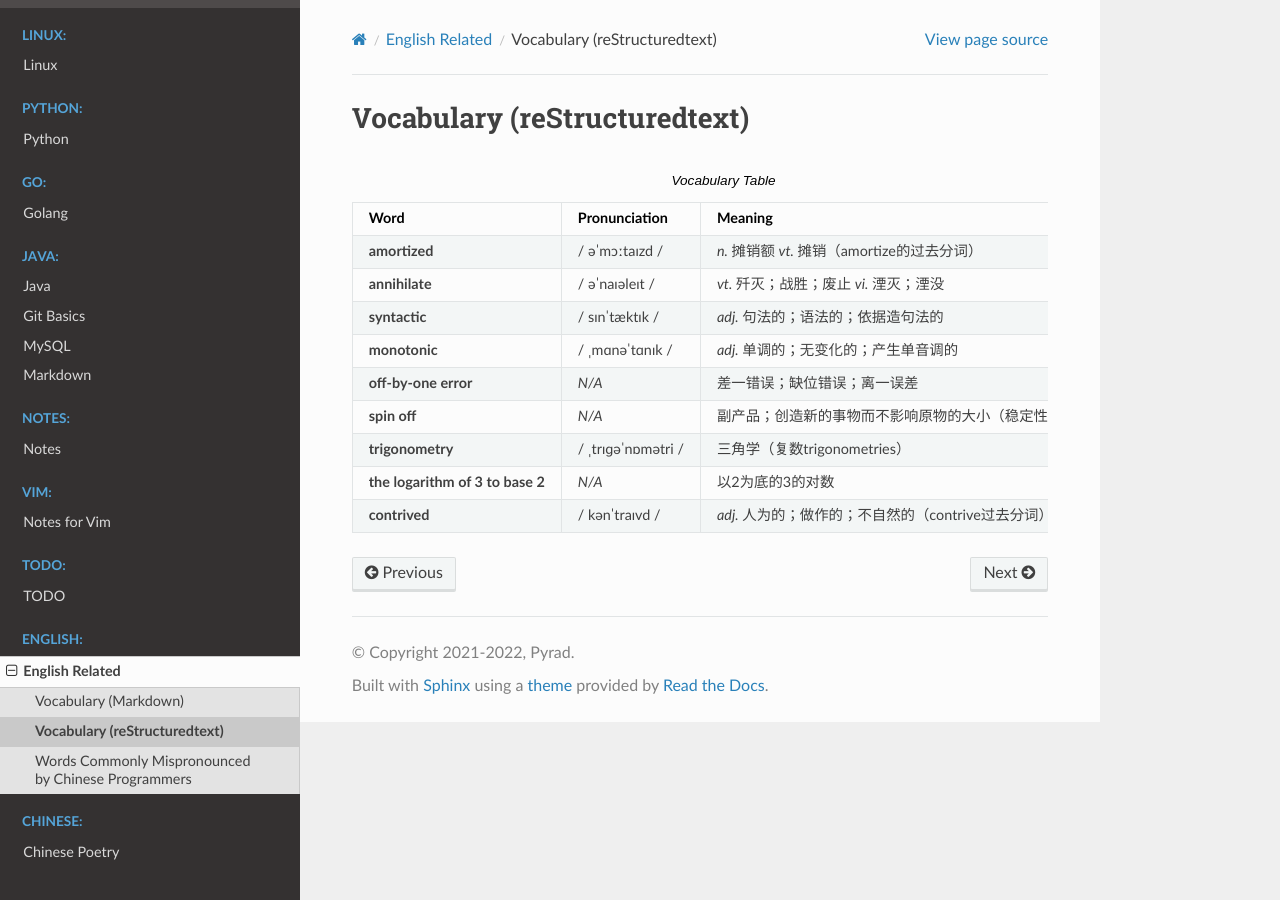
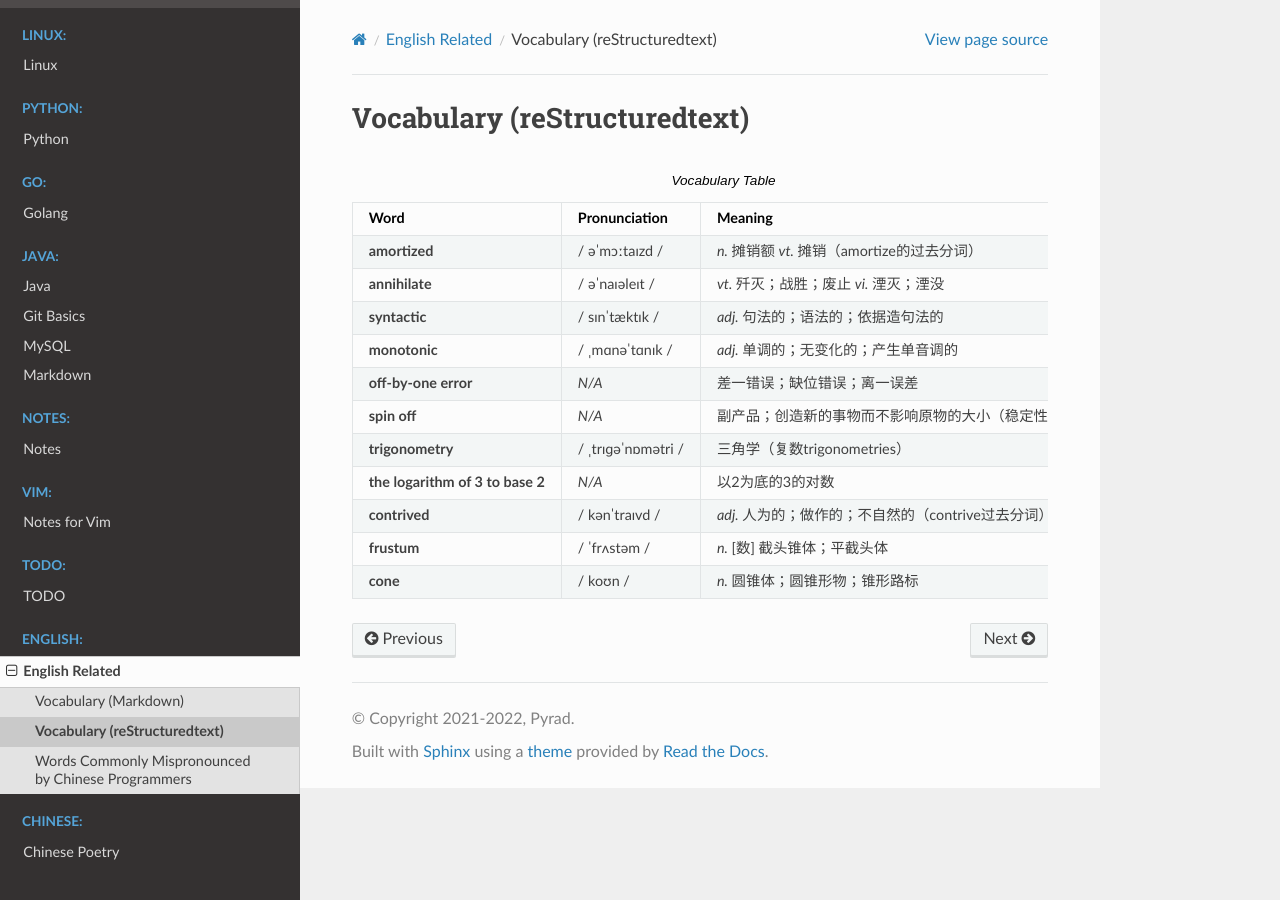
Before and after one commit to Pyrad/pyradnotes, a Sphinx documentation site: the page built from source/English/vocabulary.rst, in a window 1280 px wide. Built offline with Sphinx 7.4.7 and the Read the Docs theme 2.0.0, drawn with Linux system fonts in a browser that asks for light colours.

Commit message:
Add 2 words: frustum, cone

```diff
--- a/source/English/vocabulary.rst
+++ b/source/English/vocabulary.rst
@@ -36,3 +36,9 @@ Vocabulary  (reStructuredtext)
     * - **contrived**
       - / kənˈtraɪvd /
       - *adj.* 人为的；做作的；不自然的（contrive过去分词）
+    * - **frustum**
+      - / ˈfrʌstəm /
+      - *n.* [数] 截头锥体；平截头体
+    * - **cone**
+      - / koʊn /
+      - *n.* 圆锥体；圆锥形物；锥形路标
```
